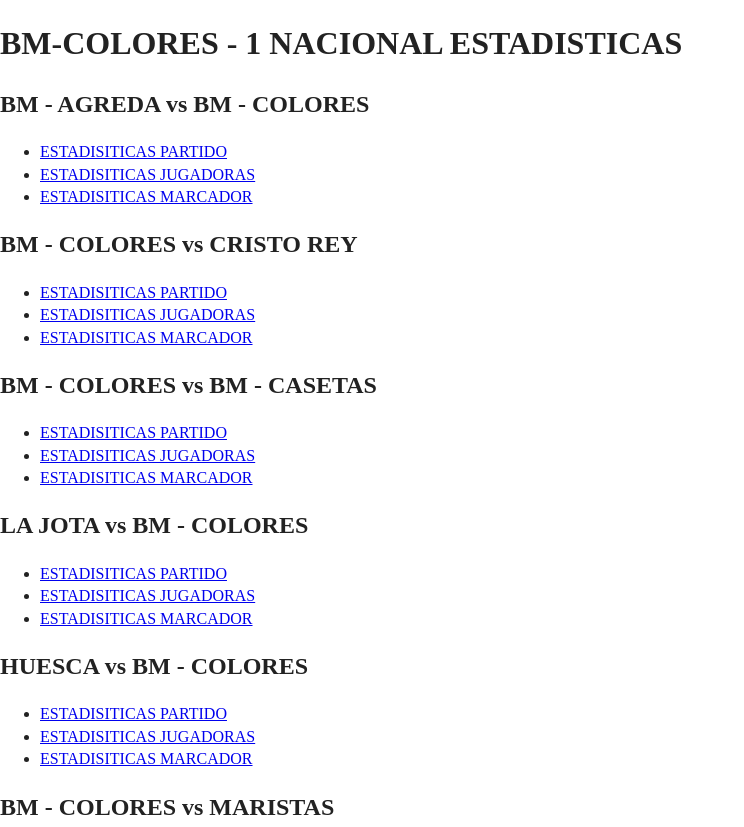
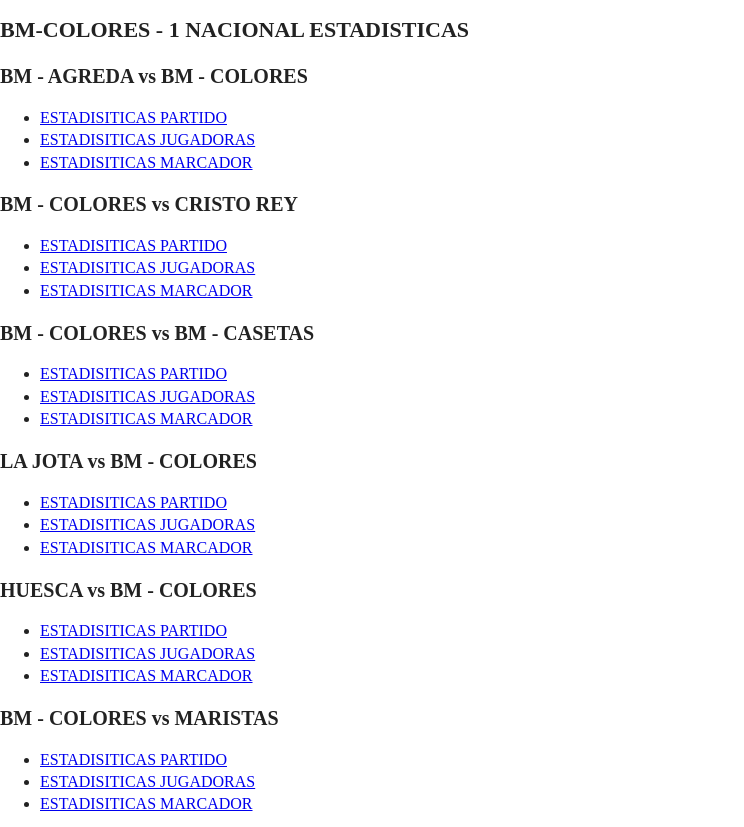
Before and after one commit to alexis1704/bmcolores, a plain HTML site: page index.html in a window 1280 px wide. Shown: the top 827 px of the page, without its empty margins (0-744 px from the left). Drawn offline with nearby package versions, Linux system fonts and the light colour scheme.

Commit message:
Modified css.

```diff
--- a/css/main.css
+++ b/css/main.css
@@ -262,3 +262,15 @@ textarea {
     page-break-after: avoid;
   }
 }
+
+h1 {
+  font-size: 22px;
+}
+
+h2 {
+  font-size: 20px;
+}
+
+a {
+  font-size: 16px;
+}
```
